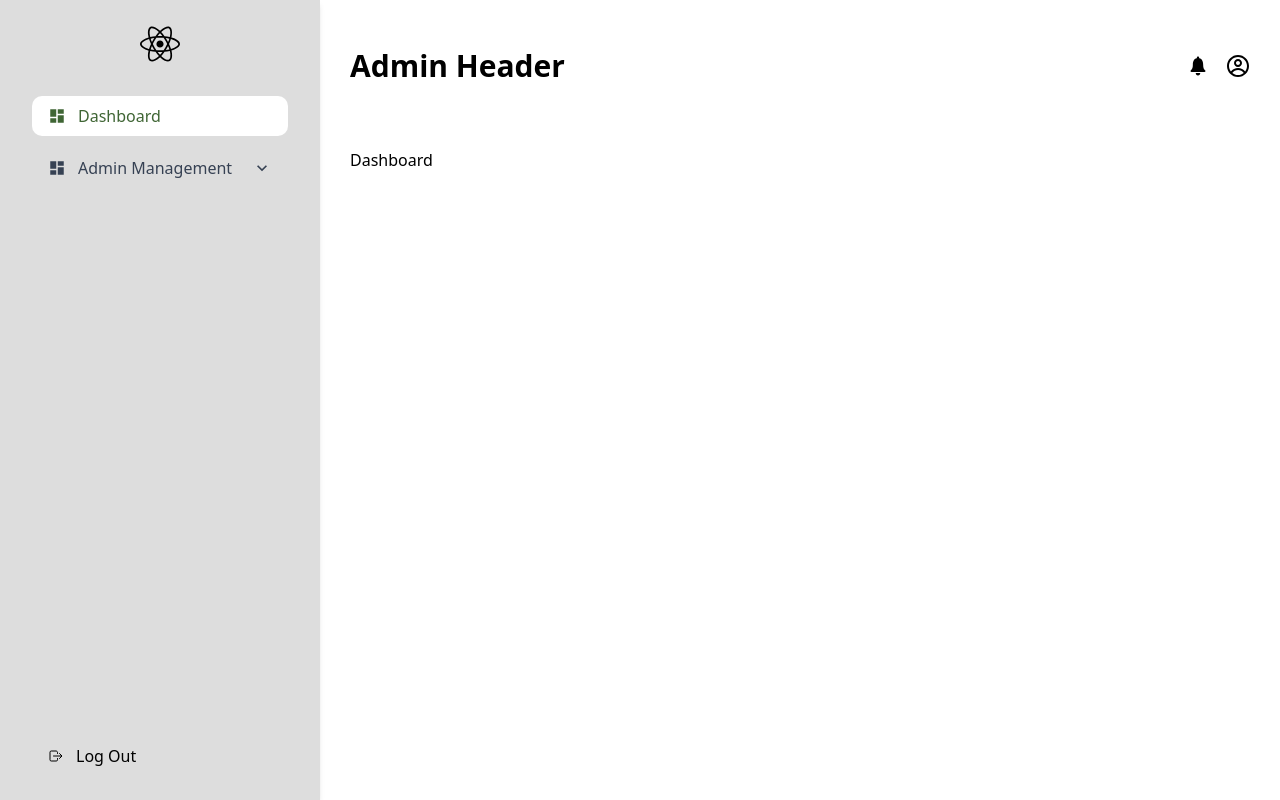
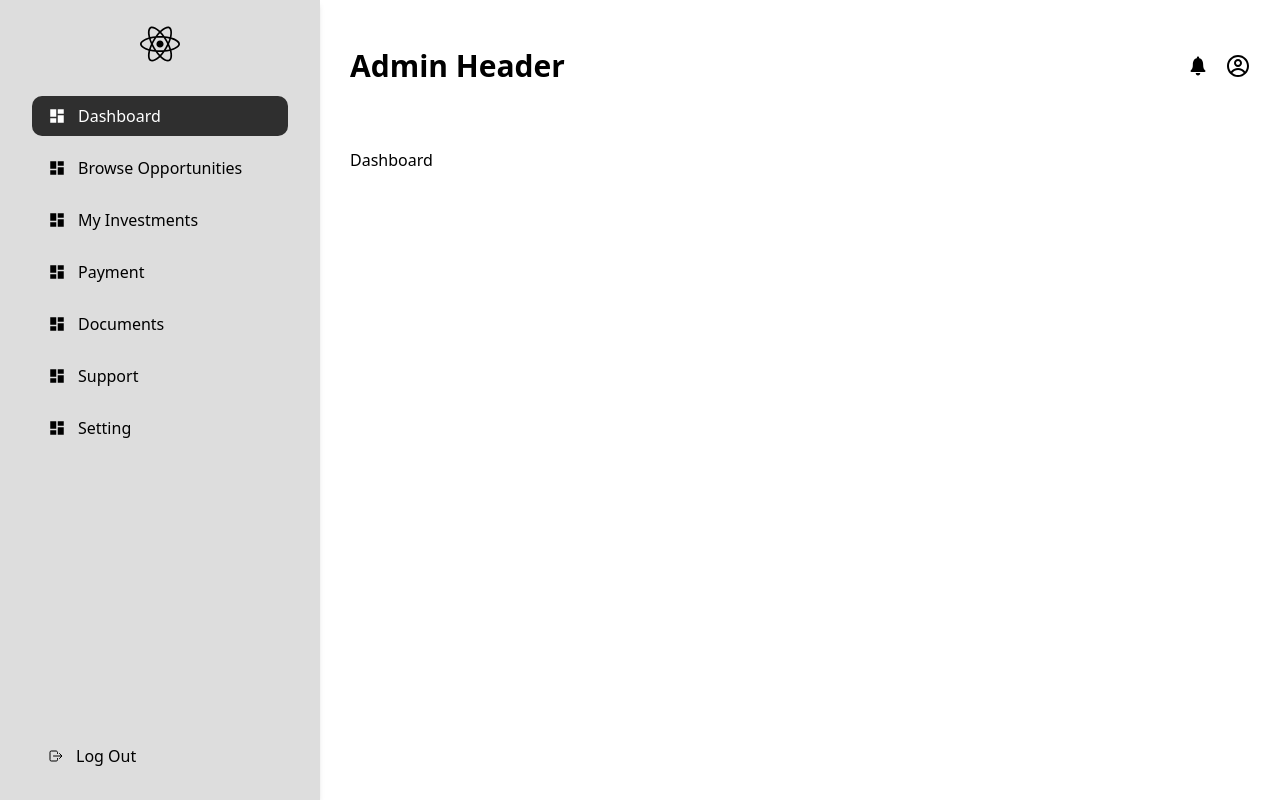
Before and after one commit to Robiul1711/Real-Estate-Jorge-, a React (Vite) app: page /dashboard in a window 1280 px wide. Built offline with nearby package versions, Linux system fonts and the light colour scheme; a web font is replaced by a local one.

Commit message:
Complete about all pages

```diff
--- a/src/layout/AdminLayout.jsx
+++ b/src/layout/AdminLayout.jsx
@@ -13,28 +13,56 @@ const AdminLayout = () => {
       id: 1,
       icon: <MdDashboard />,
       text: "Dashboard",
-        path: "/dashboard", // main path (optional, if you still want to keep it)
-        activePaths: ["/dashboard", "/dashboard/settings", "/dashboard/analytics"], // all paths that should make this item active
+      path: "/dashboard",
+      activePaths: [
+        "/dashboard",
+        "/dashboard/settings",
+        "/dashboard/analytics",
+      ],
       sublink: false,
-      }
-      ,
-    {
-      id:2,
-      icon:<MdDashboard />,
-      text:"Admin Management",
-      path:"/dashboard/admin-list",
-      sublink:[
-        {
-          id:1,
-          text:"Admin List",
-          path:"/dashboard/admin-list",
     },
     {
-          id:1,
-          text:"Add New Admin",
-          path:"/dashboard/asdasd"
+      id: 2,
+      icon: <MdDashboard />,
+      text: "Browse Opportunities",
+      path: "/dashboard/admin-list",
+      sublink: false,
     },
-      ]
+    {
+      id: 3,
+      icon: <MdDashboard />,
+      text: "My Investments",
+      path: "/dashboard/admin-list",
+      sublink: false,
+    },
+    {
+      id: 4,
+      icon: <MdDashboard />,
+      text: "Payment",
+      path: "/dashboard/admin-list",
+      sublink: false,
+    },
+    {
+      id: 5,
+      icon: <MdDashboard />,
+      text: "Documents",
+      path: "/dashboard/admin-list",
+      sublink: false,
+    },
+
+     {
+      id: 6,
+      icon: <MdDashboard />,
+      text: "Support",
+      path: "/dashboard/admin-list",
+      sublink: false,
+    },
+     {
+      id: 7,
+      icon: <MdDashboard />,
+      text: "Setting",
+      path: "/dashboard/admin-list",
+      sublink: false,
     },
   ];
   const location = useLocation();
--- a/src/pages/admin/SideBar.jsx
+++ b/src/pages/admin/SideBar.jsx
@@ -57,7 +57,6 @@ const SideBar = ({ sidebar, open, setOpen }) => {
         {/* Logo */}
         <Link to={"/"}>
           <div className="flex justify-center items-center">
-            {/* <img src={} alt="Safe" className="h-24 object-contain" /> */}
             <span>
               <FaReact size={40} color=" black" />
             </span>
@@ -78,8 +77,8 @@ const SideBar = ({ sidebar, open, setOpen }) => {
                 }}
                 className={`flex items-center gap-3 px-4 py-2 rounded-lg text-base font-medium transition-colors duration-200 ${
                   isActive(item?.activePaths)
-                    ? "bg-[#FFF] text-[#3F6534]"
-                    : "text-[#FFF] hover:bg-[#466b55] hover:text-[#ffffff]"
+                    ? "bg-[#2F2F2F] text-[#FFF]"
+                    : "text-black hover:bg-[#2F2F2F] hover:text-[#ffffff]"
                 }`}
               >
                 <span className="text-lg">{item?.icon}</span>
@@ -91,7 +90,7 @@ const SideBar = ({ sidebar, open, setOpen }) => {
                 <div
                   className={`flex items-center justify-between px-4 py-2 cursor-pointer w-full rounded-lg transition-all duration-200 ${
                     parentActive
-                      ? "bg-[#253E8E] text-white"
+                      ? "bg-[#253E8E] text-black"
                       : "text-gray-700 hover:bg-[#E3ECFF] hover:text-[#253E8E]"
                   }`}
                   onClick={() => toggleSubmenu(index)}
```
Lines whose indentation alone changed are shown as unchanged.
